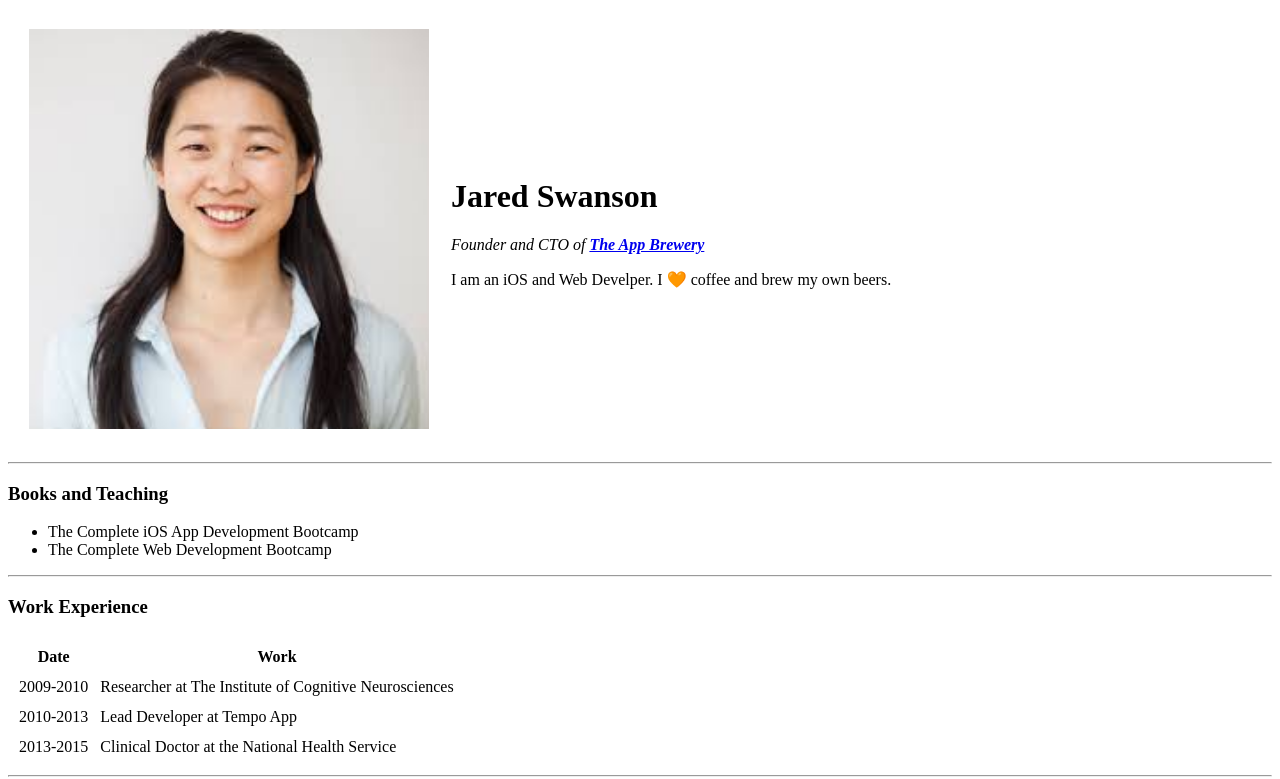
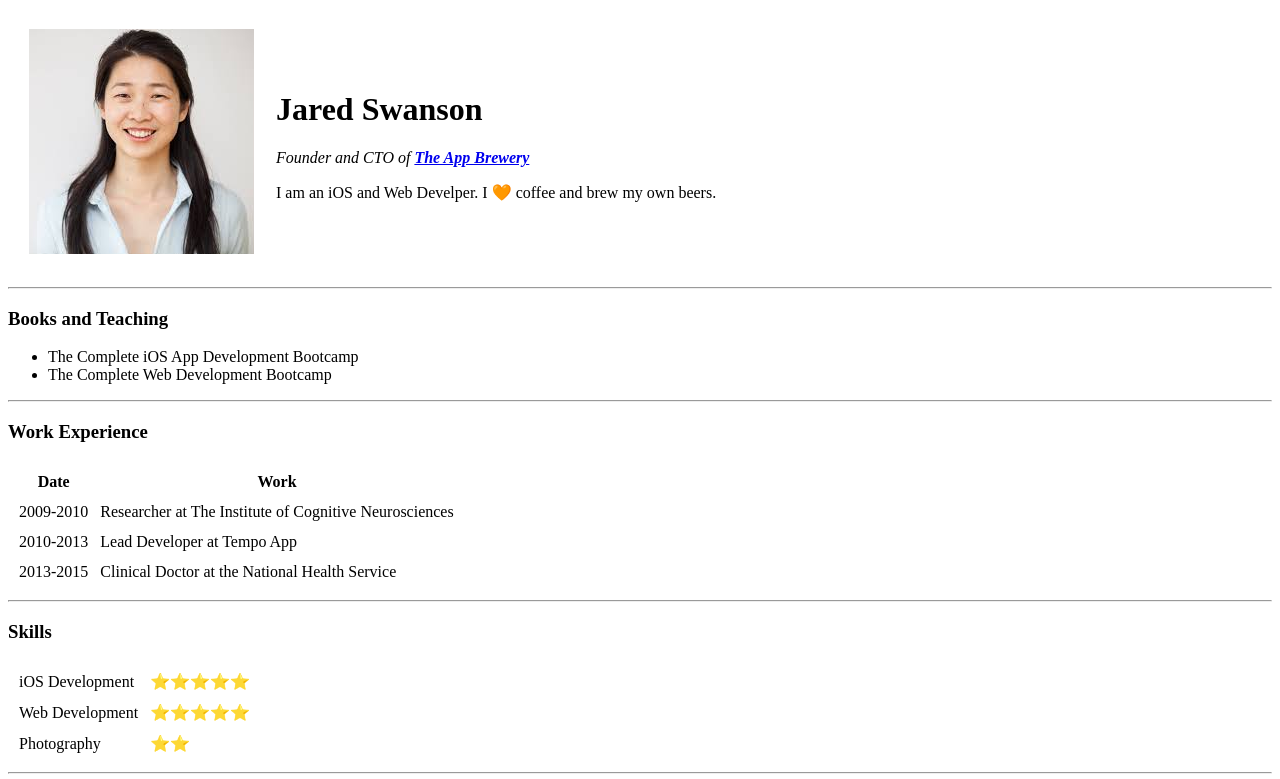
Before and after one commit to jsswan007/cv, a plain HTML site: page index.html in a window 1280 px wide. Shown: the top 779 px of the page. Drawn offline with Linux system fonts and the light colour scheme.

Commit message:
Update index.html

```diff
--- a/index.html
+++ b/index.html
@@ -9,7 +9,7 @@
 <body>
   <table cellspacing="20">
     <tr>
-      <td><img src="Angela Yu.jpg" alt="Angela Yu" width="400" height="400"></td>
+      <td><img src="Angela Yu.jpg" alt="Angela Yu"></td>
       <td>
         <h1>Jared Swanson</h1>
         <p><em>Founder and CTO of <strong><a href="https://www.appbrewery.co/">The App Brewery</a></strong></em></p>
```
